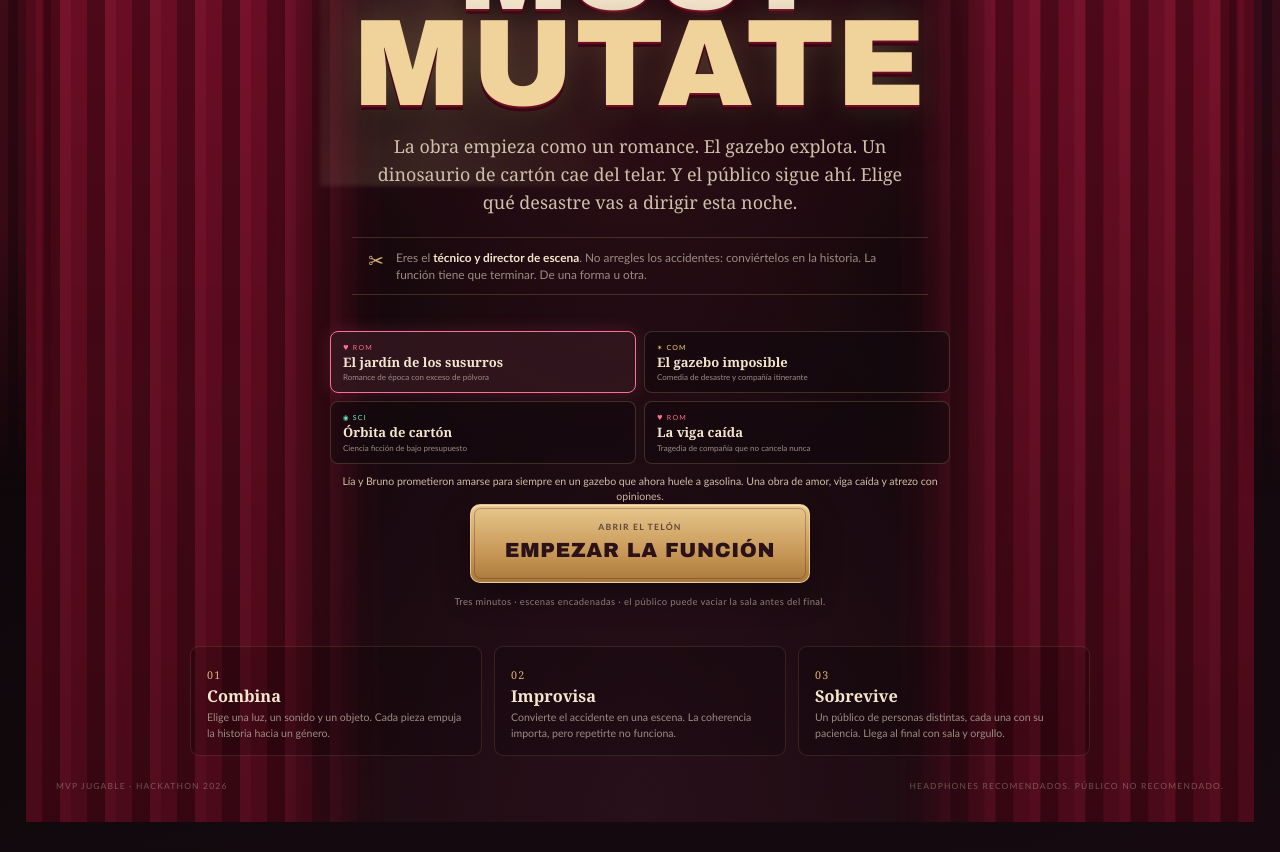
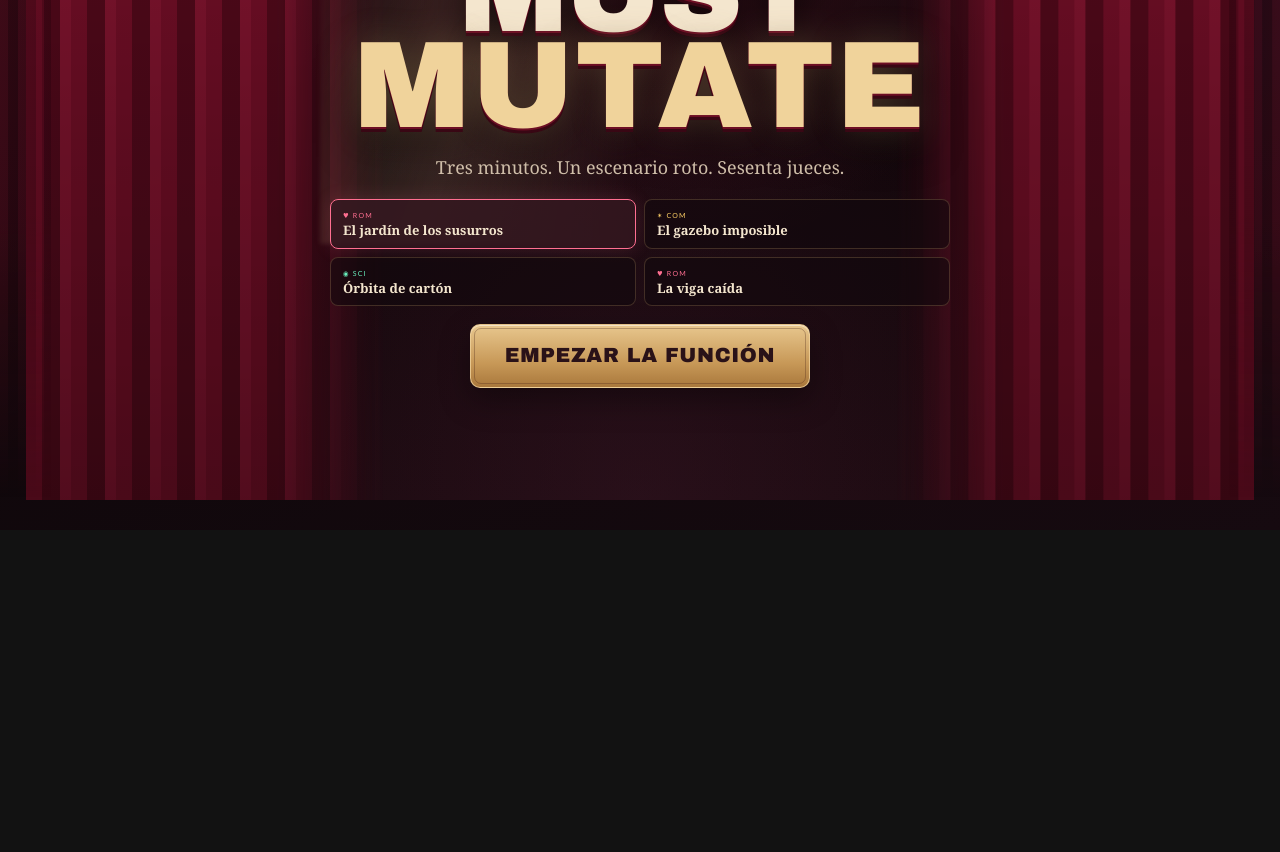
Before and after one commit to b4rc14/HACKTHON, a React (Vite) app: page / in a window 1280 px wide. Shown: the part 300-1152 px from the top of the page. After the commit the page ends 830 px from the top, so only its background shows below. Built offline with nearby package versions, Linux system fonts and the light colour scheme.

Commit message:
refactor: simplifica la pantalla de inicio

```diff
--- a/src/components/TitleScreen.jsx
+++ b/src/components/TitleScreen.jsx
@@ -17,7 +17,7 @@ export default function TitleScreen({
       <div className="title-spotlight" aria-hidden="true" />
 
       <header className="title-topbar">
-        <span className="eyebrow">COMPAÑÍA DE LA VIGA CAÍDA · FUNCIÓN DE EMERGENCIA</span>
+        <span className="eyebrow">LA VIGA CAÍDA</span>
         <button
           type="button"
           className="icon-button"
@@ -30,24 +30,12 @@ export default function TitleScreen({
       </header>
 
       <section className="title-poster" aria-labelledby="game-title">
-        <p className="title-kicker">UNA FUNCIÓN CONTINUA · TRES MINUTOS · CERO ENSAYOS</p>
         <h1 id="game-title" className="title-logo">
           <span>THE SHOW</span>
           <span>MUST</span>
           <span className="title-logo--mutate">MUTATE</span>
         </h1>
-        <p className="title-tagline">
-          La obra empieza como un romance. El gazebo explota. Un dinosaurio de cartón cae del telar.
-          Y el público sigue ahí. Elige qué desastre vas a dirigir esta noche.
-        </p>
-
-        <div className="title-role">
-          <span className="title-role__mark">✂</span>
-          <p>
-            Eres el <strong>técnico y director de escena</strong>. No arregles los accidentes:
-            conviértelos en la historia. La función tiene que terminar. De una forma u otra.
-          </p>
-        </div>
+        <p className="title-tagline">Tres minutos. Un escenario roto. Sesenta jueces.</p>
 
         <div className="title-plays" role="radiogroup" aria-label="Elige la obra">
           {plays.map((play) => {
@@ -65,43 +53,15 @@ export default function TitleScreen({
               >
                 <span className="title-play__genre">{genre.icon} {genre.short}</span>
                 <strong>{play.title}</strong>
-                <small>{play.subtitle}</small>
               </button>
             );
           })}
         </div>
 
-        {selectedPlay ? <p className="title-play__description">{selectedPlay.description}</p> : null}
-
         <button type="button" className="primary-button primary-button--huge" onClick={onStart}>
-          <span className="primary-button__small">ABRIR EL TELÓN</span>
           <span className="primary-button__big">EMPEZAR LA FUNCIÓN</span>
         </button>
-        <p className="title-note">Tres minutos · escenas encadenadas · el público puede vaciar la sala antes del final.</p>
       </section>
-
-      <section className="title-rules" aria-label="Cómo se juega">
-        <article>
-          <span className="rule-number">01</span>
-          <h2>Combina</h2>
-          <p>Elige una luz, un sonido y un objeto. Cada pieza empuja la historia hacia un género.</p>
-        </article>
-        <article>
-          <span className="rule-number">02</span>
-          <h2>Improvisa</h2>
-          <p>Convierte el accidente en una escena. La coherencia importa, pero repetirte no funciona.</p>
-        </article>
-        <article>
-          <span className="rule-number">03</span>
-          <h2>Sobrevive</h2>
-          <p>Un público de personas distintas, cada una con su paciencia. Llega al final con sala y orgullo.</p>
-        </article>
-      </section>
-
-      <footer className="title-footer">
-        <span>MVP jugable · Hackathon 2026</span>
-        <span>HEADPHONES RECOMENDADOS. PÚBLICO NO RECOMENDADO.</span>
-      </footer>
     </main>
   );
 }
--- a/src/styles/global.css
+++ b/src/styles/global.css
@@ -1454,7 +1454,7 @@ strong, b {
   letter-spacing: 0.24em;
 }
 .title-logo {
-  margin: 15px 0 20px;
+  margin: 0 0 18px;
   font-family: var(--display);
   font-size: clamp(3.1rem, 9vw, 7.8rem);
   font-weight: 900;
--- a/src/styles/integration.css
+++ b/src/styles/integration.css
@@ -168,13 +168,8 @@
   font-size: 8px;
   line-height: 1.25;
 }
-.title-play__description {
-  width: min(620px, 100%);
-  margin: 10px auto 0;
-  color: var(--ink-dim);
-  font-size: 0.66rem;
-  line-height: 1.45;
-  text-align: center;
+.title-poster > .primary-button--huge {
+  margin-top: 18px;
 }
 
 @media (max-width: 620px) {
```
